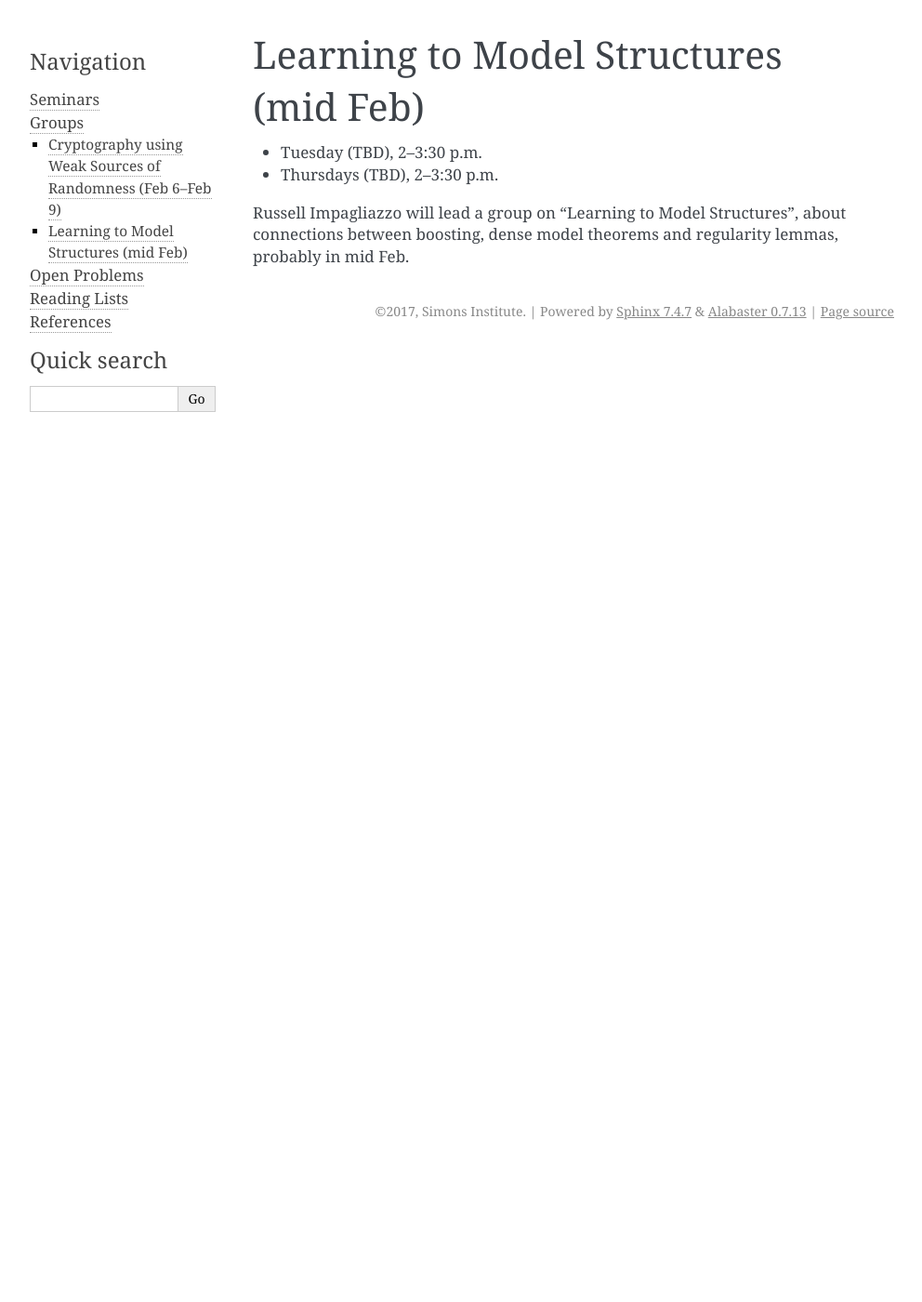
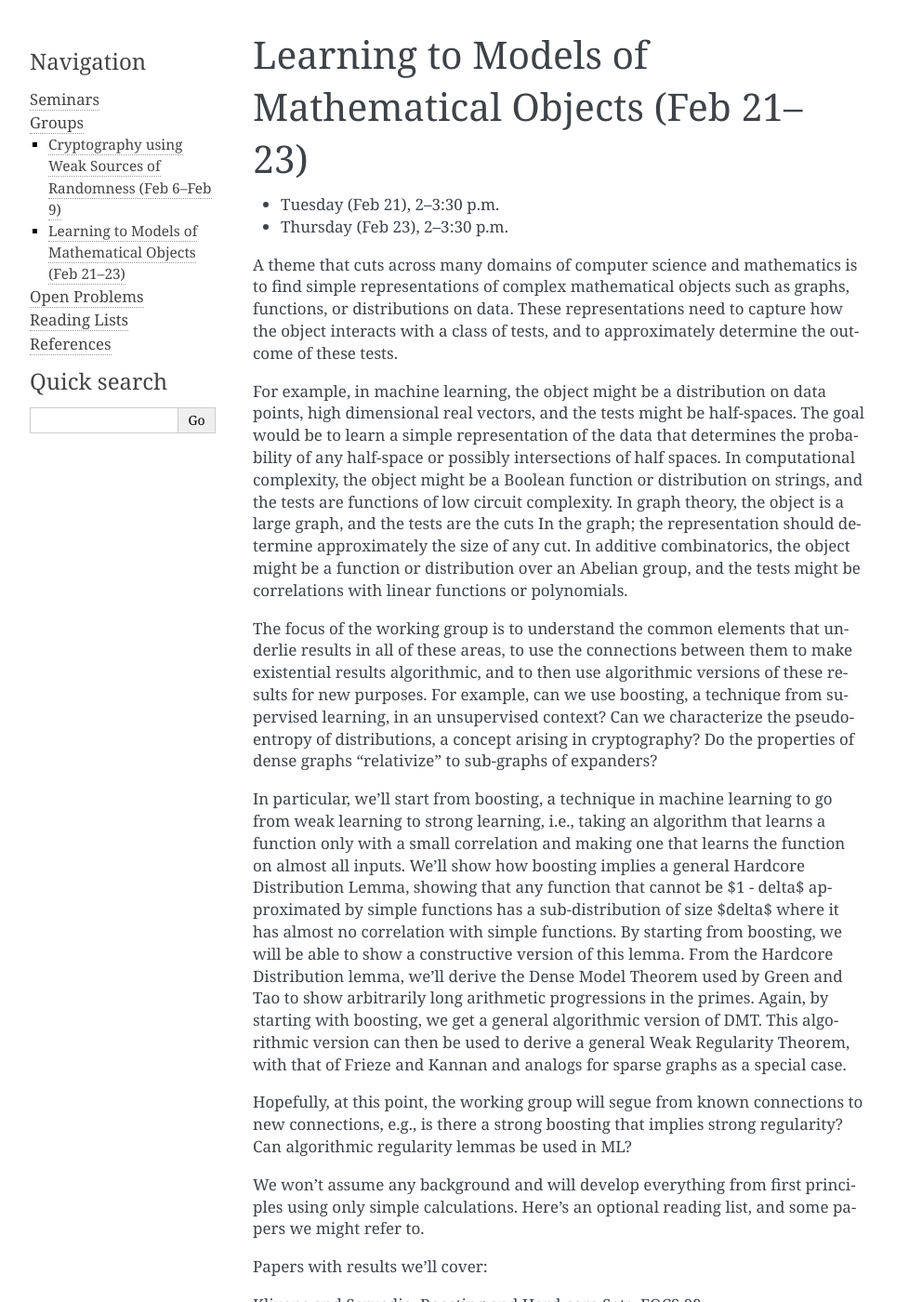
Before and after one commit to simons-institute/pseudorandomness, a Sphinx documentation site: the page built from source/groups/modelstructure.rst, in a window 1280 px wide and 1400 px high. Shown: the whole window at 93% size, without its empty margins (148-1140 px from the left). Built offline with Sphinx 7.4.7, drawn with Linux system fonts in a browser that asks for light colours; some of the changed text lies outside the part shown.

Commit message:
Add description of Working group on Learning Models of Mathematical Objects from Russell Impagliazzo

```diff
--- a/source/groups/modelstructure.rst
+++ b/source/groups/modelstructure.rst
@@ -1,10 +1,111 @@
-Learning to Model Structures (mid Feb)
-======================================
+Learning to Models of Mathematical Objects (Feb 21--23)
+=======================================================
 
-- Tuesday (TBD), 2--3:30 p.m.
-- Thursdays (TBD), 2--3:30 p.m.
+- Tuesday (Feb 21), 2--3:30 p.m.
+- Thursday (Feb 23), 2--3:30 p.m.
 
 
-Russell Impagliazzo will lead a group on "Learning to
-Model Structures", about connections between boosting, dense model theorems
-and regularity lemmas, probably in mid Feb.
+A theme that cuts across many domains of computer science and mathematics is to
+find simple representations of complex mathematical objects such as graphs,
+functions, or distributions on data.   These representations need to capture
+how the  object interacts with a class of tests, and to approximately determine
+the outcome of these tests.
+
+For example, in machine learning, the object might be a distribution on data
+points, high dimensional real vectors, and the tests might be half-spaces.  The
+goal would be to learn a simple representation of the data that determines the
+probability of any half-space or possibly intersections of half spaces.  In
+computational complexity, the object might be a Boolean function or
+distribution on strings, and the tests are functions of low circuit complexity.
+In graph theory, the object is a large graph, and the tests are the cuts In the
+graph; the representation should determine approximately the size of any cut.
+In additive combinatorics, the object might be a function or distribution over
+an Abelian group, and the tests might be correlations with linear functions or
+polynomials.
+
+The focus of the working group is to understand the common elements that
+underlie results in all of these areas, to use the connections between them to
+make existential results algorithmic, and to then use algorithmic versions of
+these results for new purposes.   For example, can we use boosting, a technique
+from supervised learning, in an unsupervised context? Can we characterize the
+pseudo-entropy of distributions, a concept arising in cryptography?   Do the
+properties of dense graphs "relativize" to sub-graphs of expanders?
+
+In particular, we'll start from boosting, a technique in machine learning to go
+from weak learning to strong learning, i.e., taking an algorithm that learns a
+function only with a small correlation and making one that learns the function
+on almost all inputs.   We'll show how boosting implies a general Hardcore
+Distribution Lemma, showing that any  function that cannot be $1 - \delta$
+approximated by simple functions has a sub-distribution of size $\delta$ where
+it has almost no correlation with simple functions.  By starting from boosting,
+we will be able to show a constructive version of this lemma.  From the
+Hardcore Distribution lemma, we'll derive the Dense Model Theorem used by Green
+and Tao to show arbitrarily long arithmetic progressions in the primes.  Again,
+by starting with boosting, we get a general algorithmic version of DMT.  This
+algorithmic version can then be used to derive a general Weak Regularity
+Theorem, with that of Frieze and Kannan  and analogs for sparse graphs  as a
+special case.
+
+Hopefully, at this point, the working group will segue from known connections
+to new connections, e.g., is there a strong boosting that implies strong
+regularity?  Can algorithmic regularity lemmas be used in ML?
+
+We won't assume any background and will develop everything from first
+principles using only simple calculations.  Here's an optional reading list,
+and some papers we might refer to.
+
+Papers with results we'll cover:
+
+Klivans and Servedio, Boosting and Hard-core Sets, FOCS 99.
+
+Omer Reingold, Luca Trevisan, Madhur Tulsiani, Salil P. Vadhan:
+Dense Subsets of Pseudorandom Sets. FOCS 2008: 76-85
+
+Luca Trevisan, Madhur Tulsiani, Salil P. Vadhan:
+Regularity, Boosting, and Efficiently Simulating Every High-Entropy Distribution. IEEE Conference on Computational Complexity 2009: 126-136
+
+Russell Impagliazzo, Algorithmic Dense Model Theorems and Weak Regularity (unpublished, attached)
+
+
+Sita Gakkhar Russell Impagliazzo Valentine Kabanets
+
+Hardcore Measures, Dense Models and Low Complexity Approximations (unpublished, attached)
+
+
+Bibliography
+
+We won't go through these papers explicitly, but they provide the context.
+
+
+
+Robert E. Schapire:
+The Strength of Weak Learnability (Extended Abstract). FOCS 1989: 28-33
+
+: 01 June 2005
+A desicion-theoretic generalization of on-line learning and an application to boosting
+Yoav Freund, Robert E. Schapire
+
+Yoav Freund, Robert E. Schapire:
+Game Theory, On-Line Prediction and Boosting. COLT 1996: 325-332
+
+Russell Impagliazzo:
+Hard-Core Distributions for Somewhat Hard Problems. FOCS 1995: 538-545
+
+Thomas Holenstein:
+Key agreement from weak bit agreement. STOC 2005: 664-673
+
+Boaz Barak, Ronen Shaltiel, Avi Wigderson:
+Computational Analogues of Entropy. RANDOM-APPROX 2003: 200-215
+
+Alan M. Frieze, Ravi Kannan:
+The Regularity Lemma and Approximation Schemes for Dense Problems. FOCS 1996: 12-20
+
+Noga Alon, Amin Coja-Oghlan, Hiêp Hàn, Mihyun Kang, Vojtech Rödl, Mathias Schacht:
+Quasi-Randomness and Algorithmic Regularity for Graphs with General Degree Distributions. SIAM J. Comput. 39(6): 2336-2362(2010)
+
+Noga Alon, Assaf Naor:
+Approximating the Cut-Norm via Grothendieck's Inequality. SIAM J. Comput. 35(4): 787-803 (2006)
+
+Green, Ben; Tao, Terence (2008). "The primes contain arbitrarily long arithmetic progressions". Annals of Mathematics. 167 (2): 481–547.
+
+Tao, Terence; Ziegler, Tamar (2008). "The primes contain arbitrarily long polynomial progressions". Acta Mathematica. 201 (2): 213–305
```
